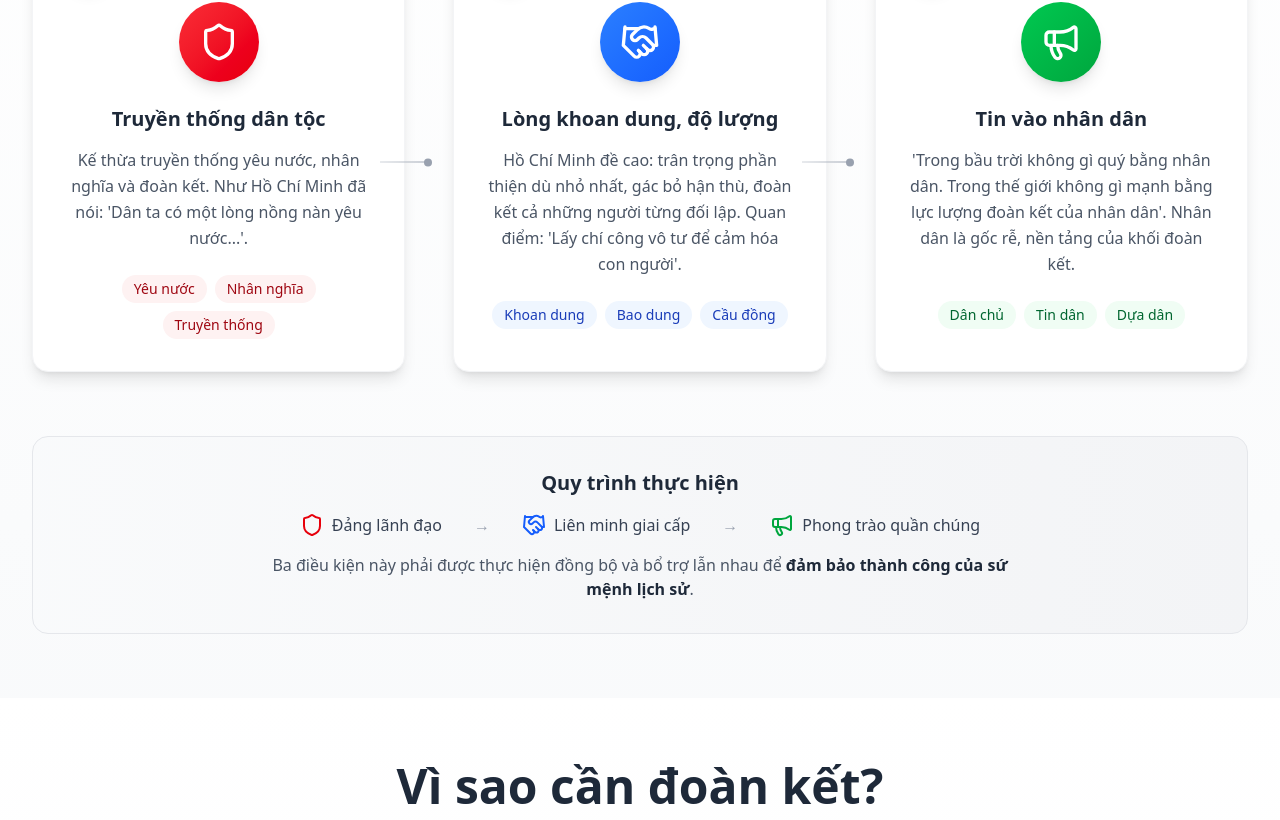
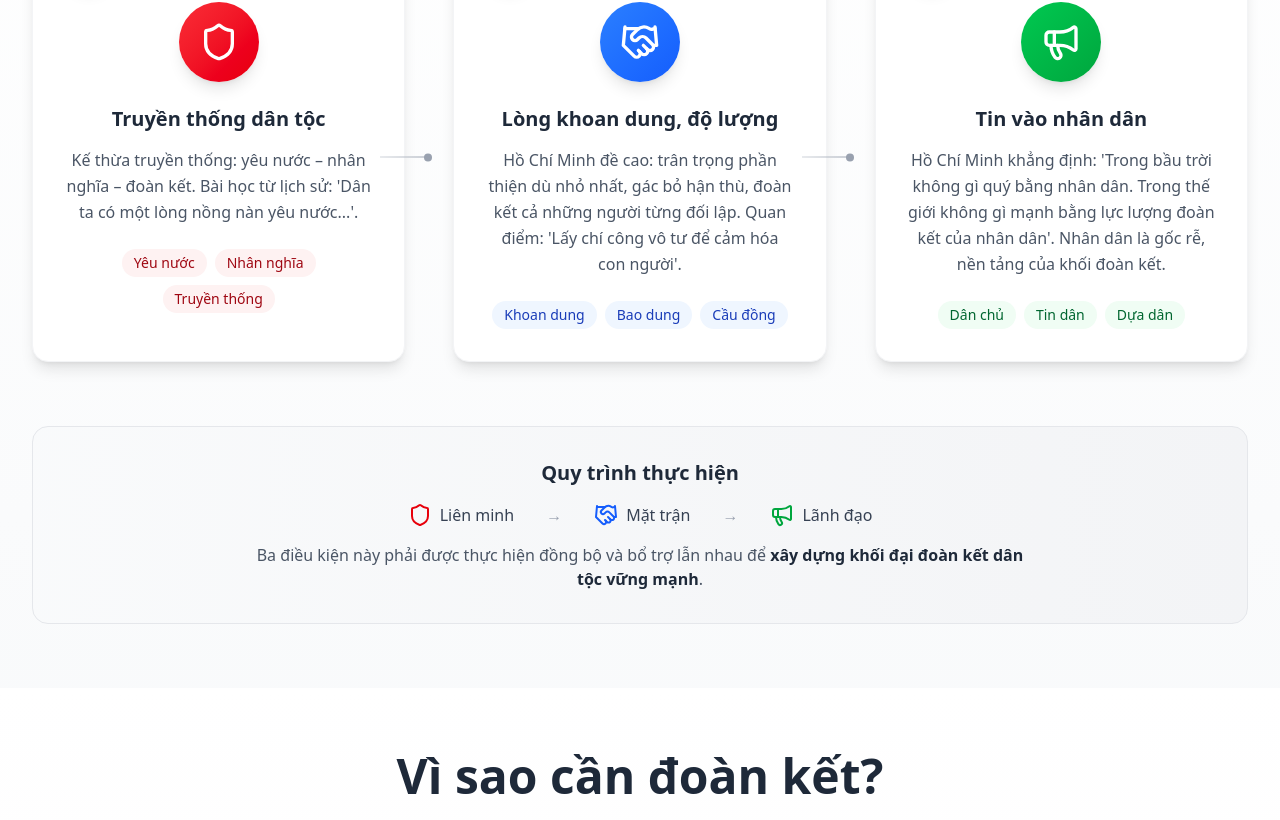
Before and after one commit to gitdev-mdat/HCM_Assignment, a React (Vite) app: page / in a window 1280 px wide. Shown: the part 1773-2593 px from the top of the page. Built offline with nearby package versions, Linux system fonts and the light colour scheme.

Commit message:
Resolve conflict

```diff
--- a/src/components/presentation/HeroSection.jsx
+++ b/src/components/presentation/HeroSection.jsx
@@ -66,7 +66,7 @@ const HeroSection = () => {
           </h1>
 
           {/* Subtitle/Message */}
-          <TextReveal text="Chiến lược cách mạng xuyên suốt, tạo nên sức mạnh tổng hợp để giành và giữ vững độc lập dân tộc, tiến lên chủ nghĩa xã hội" />
+          <TextReveal text="Đại đoàn kết dân tộc và đoàn kết quốc tế là chiến lược cách mạng xuyên suốt, tạo nên sức mạnh tổng hợp" />
 
           {/* Decorative Line */}
           <div className="flex items-center justify-center mb-10">
--- a/src/components/presentation/HowSection.jsx
+++ b/src/components/presentation/HowSection.jsx
@@ -12,7 +12,7 @@ const HowSection = () => {
             Điều kiện hình thành và phát triển
           </h2>
           <p className="text-lg text-gray-600 max-w-3xl mx-auto mb-6">
-            Ba điều kiện cơ bản để xây dựng và phát triển khối đại đoàn kết
+            Ba điều kiện cơ bản để hình thành và phát triển khối đại đoàn kết dân tộc
           </p>
           <div className="w-24 h-1 bg-gradient-to-r from-red-500 to-orange-500 mx-auto rounded-full"></div>
         </div>
@@ -92,20 +92,20 @@ const HowSection = () => {
             <div className="flex flex-col md:flex-row items-center justify-center gap-4 md:gap-8">
               <div className="flex items-center gap-2">
                 <Shield className="w-6 h-6 text-red-600" />
-                <span className="text-gray-700 font-medium">Đảng lãnh đạo</span>
+                <span className="text-gray-700 font-medium">Liên minh</span>
               </div>
               <div className="hidden md:block text-gray-400">→</div>
               <div className="flex items-center gap-2">
                 <Handshake className="w-6 h-6 text-blue-600" />
                 <span className="text-gray-700 font-medium">
-                  Liên minh giai cấp
+                  Mặt trận
                 </span>
               </div>
               <div className="hidden md:block text-gray-400">→</div>
               <div className="flex items-center gap-2">
                 <Megaphone className="w-6 h-6 text-green-600" />
                 <span className="text-gray-700 font-medium">
-                  Phong trào quần chúng
+                  Lãnh đạo
                 </span>
               </div>
             </div>
@@ -113,7 +113,7 @@ const HowSection = () => {
               Ba điều kiện này phải được thực hiện đồng bộ và bổ trợ lẫn nhau để
               <span className="font-semibold text-gray-800">
                 {" "}
-                đảm bảo thành công của sứ mệnh lịch sử
+                xây dựng khối đại đoàn kết dân tộc vững mạnh
               </span>
               .
             </p>
--- a/src/components/presentation/WhySection.jsx
+++ b/src/components/presentation/WhySection.jsx
@@ -11,7 +11,7 @@ const WhySection = () => {
             Vì sao cần đoàn kết?
           </h2>
           <p className="text-lg text-gray-600 max-w-3xl mx-auto mb-6">
-            Những lý do cơ bản cho sự cần thiết của đoàn kết dân tộc và quốc tế
+            Những lý do quan trọng cho việc xây dựng và phát huy sức mạnh đoàn kết
           </p>
           <div className="w-24 h-1 bg-gradient-to-r from-red-500 to-orange-500 mx-auto rounded-full"></div>
         </div>
@@ -71,15 +71,15 @@ const WhySection = () => {
                 <Users className="w-6 h-6 text-red-600" />
               </div>
             </div>
-            <h4 className="text-xl font-bold text-gray-800 mb-3">Kết luận</h4>
+            <h4 className="text-xl font-bold text-gray-800 mb-3">Tổng kết</h4>
             <p className="text-gray-700 max-w-4xl mx-auto leading-relaxed">
-              Chính những đặc điểm khách quan này đã quyết định sứ mệnh lịch sử
-              của giai cấp công nhân:
+              Đoàn kết dân tộc và đoàn kết quốc tế là:
               <span className="font-semibold text-red-700">
                 {" "}
-                lãnh đạo cuộc đấu tranh giải phóng toàn thể nhân loại
+                sức mạnh to lớn để xây dựng và bảo vệ Tổ quốc, phát triển đất nước
               </span>
-              và xây dựng xã hội mới.
+              {" "}
+              trong thời đại toàn cầu hóa.
             </p>
           </div>
         </div>
--- a/src/data/how-section-data.js
+++ b/src/data/how-section-data.js
@@ -5,7 +5,7 @@ export const conditions = [
     icon: Shield,
     title: "Truyền thống dân tộc",
     description:
-      "Kế thừa truyền thống yêu nước, nhân nghĩa và đoàn kết. Như Hồ Chí Minh đã nói: 'Dân ta có một lòng nồng nàn yêu nước...'.",
+      "Kế thừa truyền thống: yêu nước – nhân nghĩa – đoàn kết. Bài học từ lịch sử: 'Dân ta có một lòng nồng nàn yêu nước...'.",
     color: "from-red-500 to-red-600",
     bgColor: "bg-red-50",
     textColor: "text-red-800",
@@ -29,7 +29,7 @@ export const conditions = [
     icon: Megaphone,
     title: "Tin vào nhân dân",
     description:
-      "'Trong bầu trời không gì quý bằng nhân dân. Trong thế giới không gì mạnh bằng lực lượng đoàn kết của nhân dân'. Nhân dân là gốc rễ, nền tảng của khối đoàn kết.",
+      "Hồ Chí Minh khẳng định: 'Trong bầu trời không gì quý bằng nhân dân. Trong thế giới không gì mạnh bằng lực lượng đoàn kết của nhân dân'. Nhân dân là gốc rễ, nền tảng của khối đoàn kết.",
     color: "from-green-500 to-green-600",
     bgColor: "bg-green-50",
     textColor: "text-green-800",
--- a/src/data/what-section-data.js
+++ b/src/data/what-section-data.js
@@ -4,49 +4,37 @@ export const missions = [
   {
     id: 1,
     icon: DollarSign,
-    title: "Kinh tế",
-    subtitle: "Xóa bỏ tư hữu, xây dựng công hữu",
+    title: "Liên minh",
+    subtitle: "Công – Nông – Trí thức",
     description:
-      "Thay thế chế độ tư hữu tư liệu sản xuất bằng chế độ công hữu, loại bỏ nguồn gốc của sự bóc lột và bất bình đẳng xã hội, tạo nền tảng kinh tế cho sự phát triển bình đẳng của toàn xã hội.",
+      "Bước đầu tiên là xây dựng liên minh vững chắc giữa giai cấp công nhân, nông dân và đội ngũ trí thức, tạo nền tảng cho khối đại đoàn kết dân tộc.",
     color: "from-emerald-500 to-emerald-600",
     bgColor: "bg-emerald-50",
     textColor: "text-emerald-800",
-    tags: ["Công hữu hóa", "Xóa bỏ tư hữu", "Kinh tế xã hội chủ nghĩa"],
+    tags: ["Công nhân", "Nông dân", "Trí thức"],
   },
   {
     id: 2,
     icon: Building,
-    title: "Chính trị",
-    subtitle: "Thiết lập nhà nước của nhân dân lao động",
+    title: "Mặt trận",
+    subtitle: "Tổ chức thành Mặt trận dân tộc thống nhất",
     description:
-      "Xây dựng nhà nước kiểu mới do giai cấp công nhân lãnh đạo, thể hiện quyền lực của nhân dân lao động, thay thế máy móc nhà nước tư sản, đảm bảo quyền làm chủ thực sự của người lao động.",
+      "Tập hợp, tổ chức các tầng lớp nhân dân, các tổ chức chính trị - xã hội thành Mặt trận dân tộc thống nhất rộng rãi trên cơ sở liên minh công-nông-trí.",
     color: "from-blue-500 to-blue-600",
     bgColor: "bg-blue-50",
     textColor: "text-blue-800",
-    tags: ["Chuyên chính vô sản", "Quyền làm chủ", "Nhà nước công nhân"],
+    tags: ["Tổ chức", "Thống nhất", "Đoàn kết"],
   },
   {
     id: 3,
     icon: Users,
-    title: "Xã hội",
-    subtitle: "Xóa bỏ bóc lột, công bằng – dân chủ – văn minh",
+    title: "Lãnh đạo",
+    subtitle: "Đặt dưới sự lãnh đạo của Đảng",
     description:
-      "Xóa bỏ mọi hình thức bóc lột con người bởi con người, xây dựng xã hội công bằng, dân chủ và văn minh, nơi mọi người được phát triển toàn diện và hưởng thụ thành quả lao động một cách bình đẳng.",
+      "Toàn bộ quá trình xây dựng khối đại đoàn kết phải đặt dưới sự lãnh đạo của Đảng Cộng sản Việt Nam - nhân tố quyết định mọi thắng lợi của cách mạng Việt Nam.",
     color: "from-red-500 to-red-600",
     bgColor: "bg-red-50",
     textColor: "text-red-800",
-    tags: ["Xóa bỏ bóc lột", "Công bằng xã hội", "Dân chủ"],
-  },
-  {
-    id: 4,
-    icon: BookOpen,
-    title: "Văn hóa – Tư tưởng",
-    subtitle: "Xây dựng hệ giá trị mới, phát triển con người",
-    description:
-      "Tạo ra hệ giá trị văn hóa, đạo đức mới phù hợp với xã hội xã hội chủ nghĩa, phát triển con người toàn diện về trí tuệ, thể chất và tinh thần, xóa bỏ tư tưởng cá nhân chủ nghĩa tư sản.",
-    color: "from-purple-500 to-purple-600",
-    bgColor: "bg-purple-50",
-    textColor: "text-purple-800",
-    tags: ["Giá trị mới", "Phát triển toàn diện", "Văn hóa xã hội chủ nghĩa"],
-  },
+    tags: ["Lãnh đạo", "Định hướng", "Thắng lợi"],
+  }
 ];
--- a/src/data/why-section-data.js
+++ b/src/data/why-section-data.js
@@ -15,9 +15,9 @@ export const reasons = [
   {
     id: 2,
     icon: TrendingUp,
-    title: "Mục tiêu - Nhiệm vụ - Chiến lược",
+    title: "Mục tiêu – Nhiệm vụ – Chiến lược",
     description:
-      "Đoàn kết là mục tiêu hàng đầu, là nhiệm vụ chiến lược của Đảng trong sự nghiệp cách mạng.",
+      "Đoàn kết là mục tiêu hàng đầu, là nhiệm vụ chiến lược của Đảng trong suốt quá trình cách mạng.",
     color: "from-red-500 to-red-600",
     bgColor: "bg-red-50",
     textColor: "text-red-800",
@@ -28,7 +28,7 @@ export const reasons = [
     icon: Users,
     title: "Dân tộc gắn liền quốc tế",
     description:
-      "Kết hợp sức mạnh dân tộc với sức mạnh thời đại, tạo nên sức mạnh tổng hợp cho sự phát triển.",
+      "Kết hợp sức mạnh dân tộc với sức mạnh thời đại, tạo nên sức mạnh tổng hợp trong công cuộc xây dựng và bảo vệ Tổ quốc.",
     color: "from-green-500 to-green-600",
     bgColor: "bg-green-50",
     textColor: "text-green-800",
@@ -39,7 +39,7 @@ export const reasons = [
     icon: Cog,
     title: "Xây dựng CNXH",
     description:
-      "Đoàn kết giúp khắc phục khó khăn, huy động nguồn lực, xây dựng chủ nghĩa xã hội và phát triển đất nước.",
+      "Đoàn kết giúp khắc phục khó khăn, huy động nguồn lực, xây dựng chủ nghĩa xã hội và phát triển đất nước bền vững.",
     color: "from-yellow-500 to-orange-500",
     bgColor: "bg-yellow-50",
     textColor: "text-yellow-800",
```
Also changed, not shown: src/components/presentation/WhatSection.jsx (+7 -10 lines).
